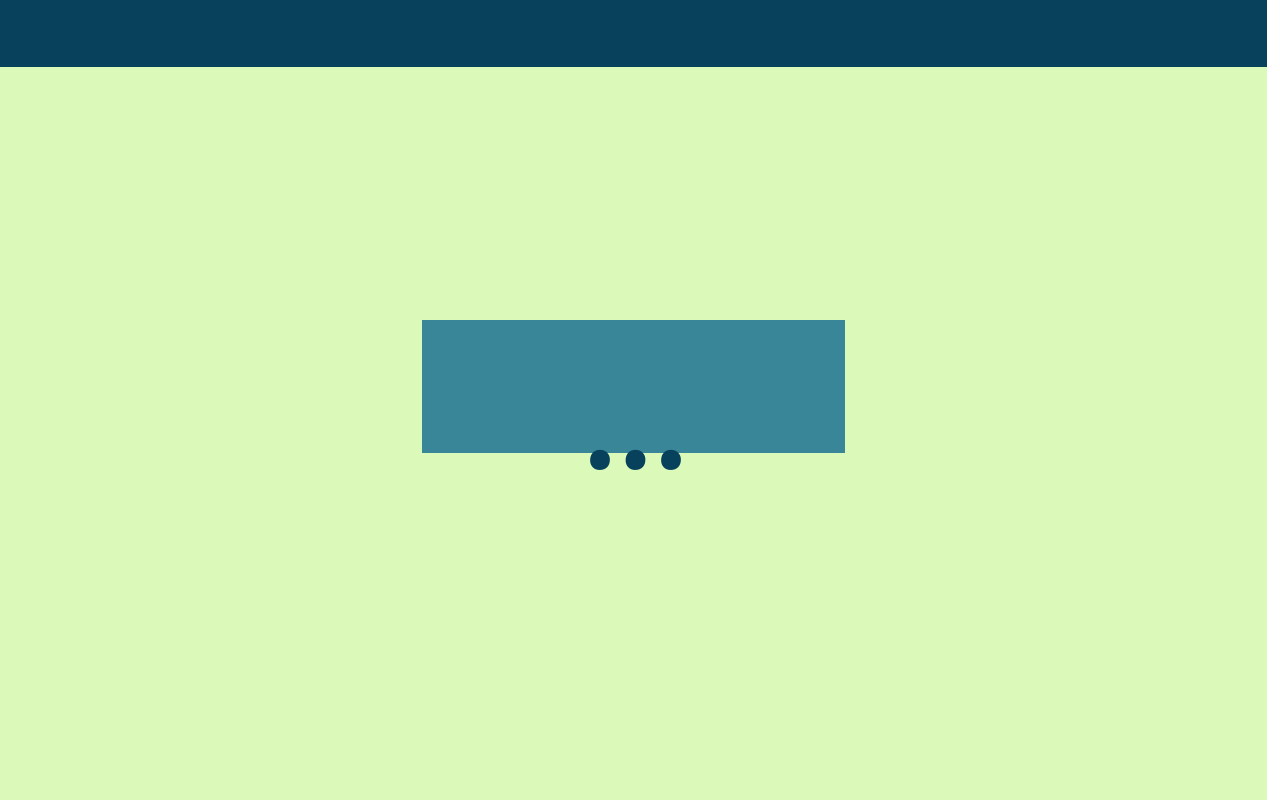
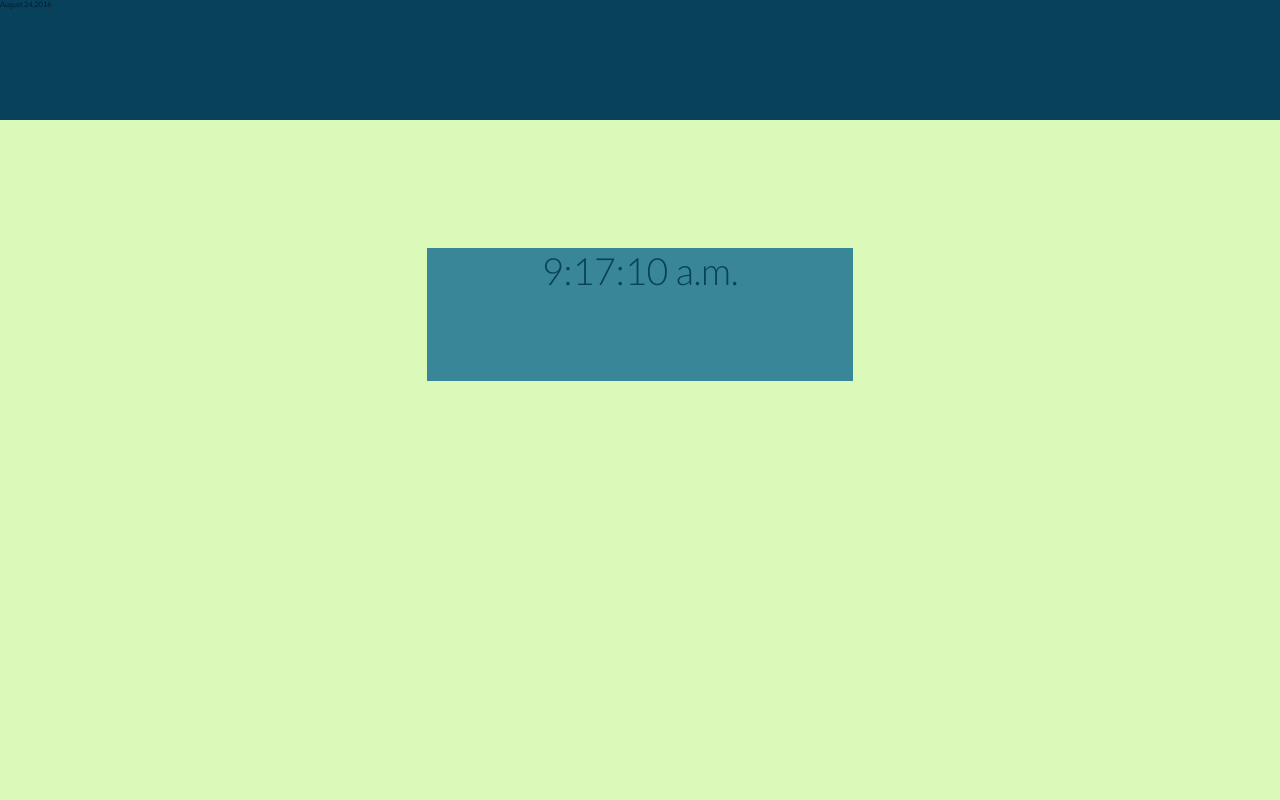
Before and after one commit to jason2020/Efficiency, a plain HTML site: page index.html in a window 1280 px wide. Drawn offline with Linux system fonts and the light colour scheme.

Commit message:
Made clock work

```diff
--- a/index.html
+++ b/index.html
@@ -3,13 +3,17 @@
 <head>
 	<meta charset="UTF-8">
 	<title>Priority</title>
-	<link href="https://fonts.googleapis.com/css?family=Slabo+27px" rel="stylesheet">
+	<link href="https://fonts.googleapis.com/css?family=Lato:300" rel="stylesheet">
 	<link rel="stylesheet" href="css/styles.css">
 </head>
-<body>
+<body onload="checkSupport();">
 	<div id="container">
-		<div class="row"></div>
-		<div id="clock">...</div>
+		<div id="header">
+			<p id="date">...</p>
+		</div>
+		<div id="clock">
+			<p id="time">...</p>
+		</div>
 	</div>
 	<script src="js/script.js"></script>
 </body>
--- a/js/script.js
+++ b/js/script.js
@@ -1,7 +1,7 @@
 function checkSupport() {
 	if (typeof(Storage) !== "undefined") {
 		var data = getData();
-		console.log("localStorage avaliable");
+		console.log("LocalStorage avaliable");
 		formatPage(data);
 	} else {
 		alert("Browser lacks support for localStorage. Please use another browser.")
@@ -13,24 +13,24 @@ function getData() {
 	var visited = sessionStorage.getItem("visited");
 	// default settings
 	var defaultData = {
-		list1: "test",
+		list: ["Lorem", "ipsum dolor sit amet."],
 		tempPref: "celcius",
-		clock: "12",
+		clock: 12,
 		style: "default"
 	};
 	if (visited == null) {
 		sessionStorage.setItem("visited", true);
 		console.log("New page");
 		setItems(defaultData);
-		// sessionStorage.setItem("list", data.list);
-		// sessionStorage.setItem("tempPref", data.tempPref);
-		// sessionStorage.setItem("clock", data.clock);
-		// sessionStorage.setItem("style", data.style);
+		// sessionStorage.setItem("list", defaultData.list);
+		// sessionStorage.setItem("tempPref", defaultData.tempPref);
+		// sessionStorage.setItem("clock", defaultData.clock);
+		// sessionStorage.setItem("style", defaultData.style);
 		return defaultData;
 	} else {
-		// var data = getItems(defaultData);
+		var data = getItems(defaultData);
 		// var data = {};
-		// data.list = sessionStorage.getItem("list1");
+		// data.list = sessionStorage.getItem("list").split(",");
 		// data.tempPref = sessionStorage.getItem("tempPref");
 		// data.clock = sessionStorage.getItem("clock");
 		// data.style = sessionStorage.getItem("style");
@@ -38,35 +38,59 @@ function getData() {
 	}
 }
 
-checkSupport();
-
 function formatPage (obj) {
 	console.log(obj);
-	setTime(obj.clock)
+	setTime(obj.clock);
 }
 
 function setTime(timePref) {
 	var date = new Date(),
-		day = date.getDate();
+		day = date.getDate(),
+		month = date.getMonth(),
+		year = date.getFullYear(),
+		hour = date.getHours(),
+		minute = date.getMinutes(),
+		second = date.getSeconds(),
+		time = document.getElementById("time"),
+		date = document.getElementById("date"),
+		monthNames = ["January", "February", "March", "April", "May", "June", "July", "August", "September", "October", "November", "December"];
 
+	if (timePref == 12) {
+		if (hour > 12) {
+			hour = hour -= 12;
+			time.innerHTML = hour + ":" + checkZero(minute) + ":" + checkZero(second) + " p.m.";
+		} else {
+			time.innerHTML = hour + ":" + checkZero(minute) + ":" + checkZero(second) + " a.m.";
+		}
+	} else {
+		time.innerHTML = hour + ":" + checkZero(minute) + ":" + checkZero(second);
+	}
+
+	date.innerHTML = monthNames[month] + " " + day + "," + year;
+
+	setTimeout(function() {
+		setTime(timePref);
+	}, 200);
 }
 
-function setItems(obj) {
+function checkZero (num) {
+	if (num < 10) {
+		num = "0" + num;
+	}
+	return num;
+}
+
+function setItems (obj) {
 	for (var prop in obj) {
-		if (obj.hasOwnProperty(prop)) {
-			sessionStorage.setItem(prop, obj.prop);
-		}
+		sessionStorage.setItem(prop, obj[prop]);
 	}
 }
 
-function getItems(obj) {
+function getItems (obj) {
 	var tObj = {};
 	for (var prop in obj) {
-		if (obj.hasOwnProperty(prop)) {
-			var objProperty = sessionStorage.getItem("list1");
-			console.log(objProperty);
-			tObj[prop] = objProperty;
-		}
+		var objProperty = sessionStorage.getItem(prop);
+		tObj[prop] = objProperty;
 	}
 	return tObj;
 }
--- a/sass/styles.sass
+++ b/sass/styles.sass
@@ -7,22 +7,28 @@ $background: #DBF9B8
 
 /* https://coolors.co/08415c-cc2936-ebbab9-388697-dbf9b8 */
 
+body
+	overflow: hidden
+	font-size: 62.5%
+
 #container
-	width: 99vw
+	width: 100vw
 	height: 100vh
 	background-color: $background
 
-.row
+#header
 	width: $twelve
-	height: $one
+	height: 15%
 	background-color: $primary
 
 #clock
 	width: $four
 	height: $two
 	background-color: $accent
-	margin: 20% auto
-	font-family: 'Slabo 27px', serif
-	font-size: 1000%
+	margin: 10% auto
 	color: $primary
 	text-align: center
+
+#time, #date
+	font-size: 0.75em
+	font-family: 'Lato', sans-serif;
```
Also changed, not shown: css/styles.css.
